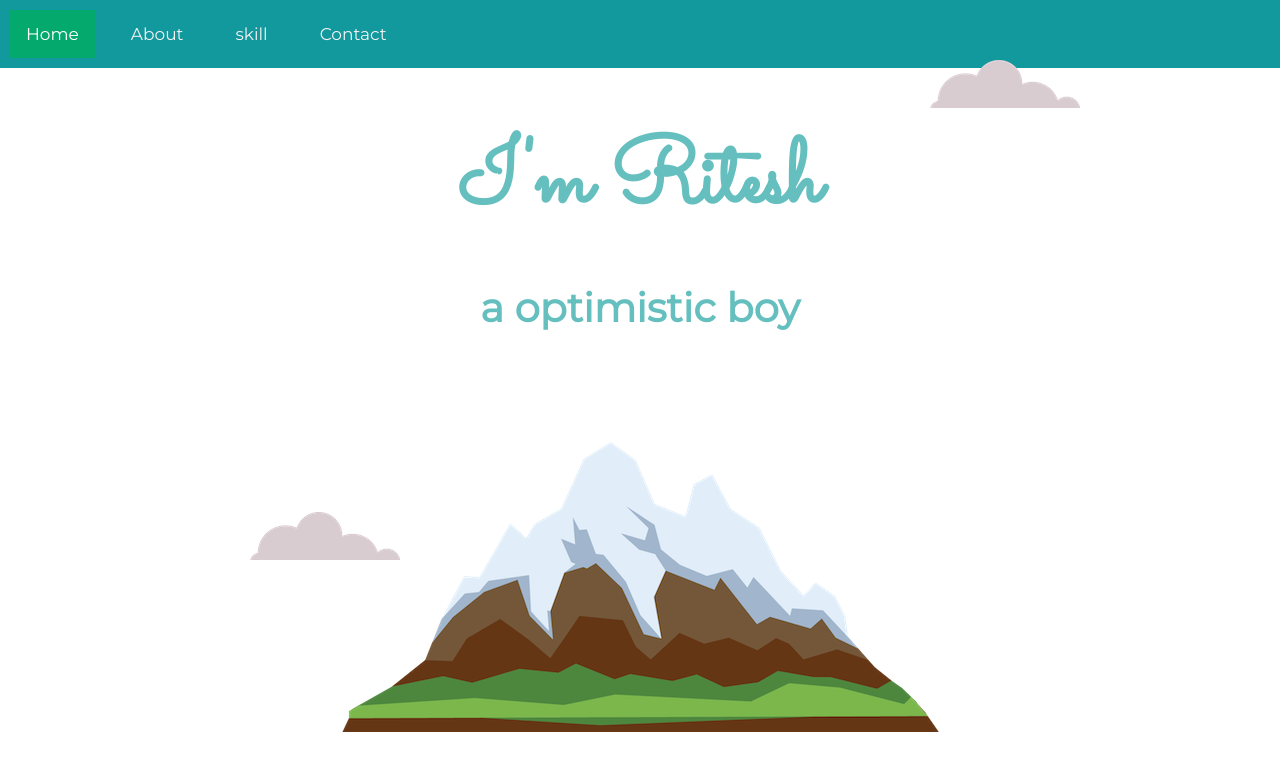
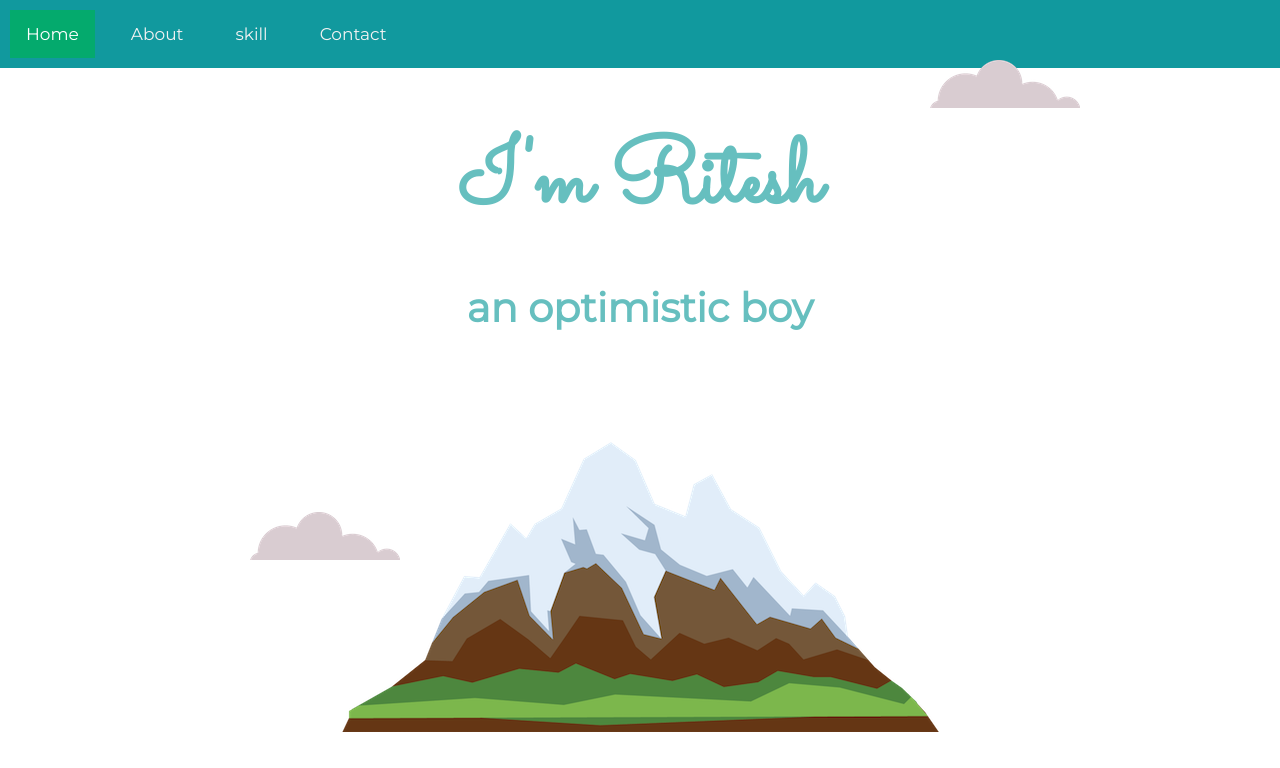
Before and after one commit to Riteshroy1802/cv6, a plain HTML site: page index.html in a window 1280 px wide. Shown: the top 768 px of the page. Drawn offline with Linux system fonts and the light colour scheme.

Commit message:
Update index.html

```diff
--- a/index.html
+++ b/index.html
@@ -22,7 +22,7 @@
     <img  class="top-cloud"src="images/cloud.png" alt="cloud-image">
     <h1>I'm Ritesh</h1>
     <h2>
-       a optimistic boy
+       an optimistic boy
     </h2>
     <img  class="bottom-cloud"src="images/cloud.png" alt="cloud-image">
     <img src=" images/mountain.png" alt="mountain-image">
```
